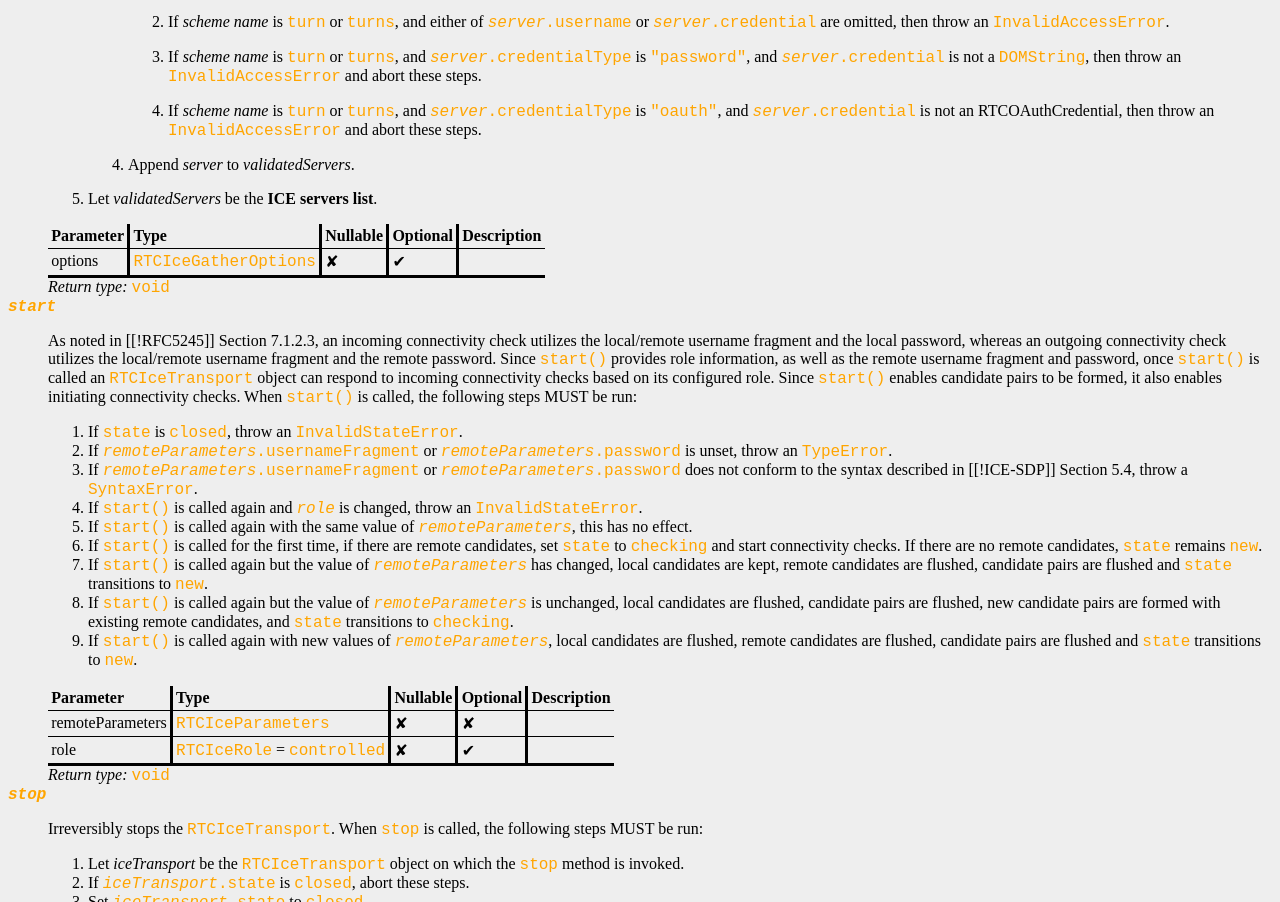
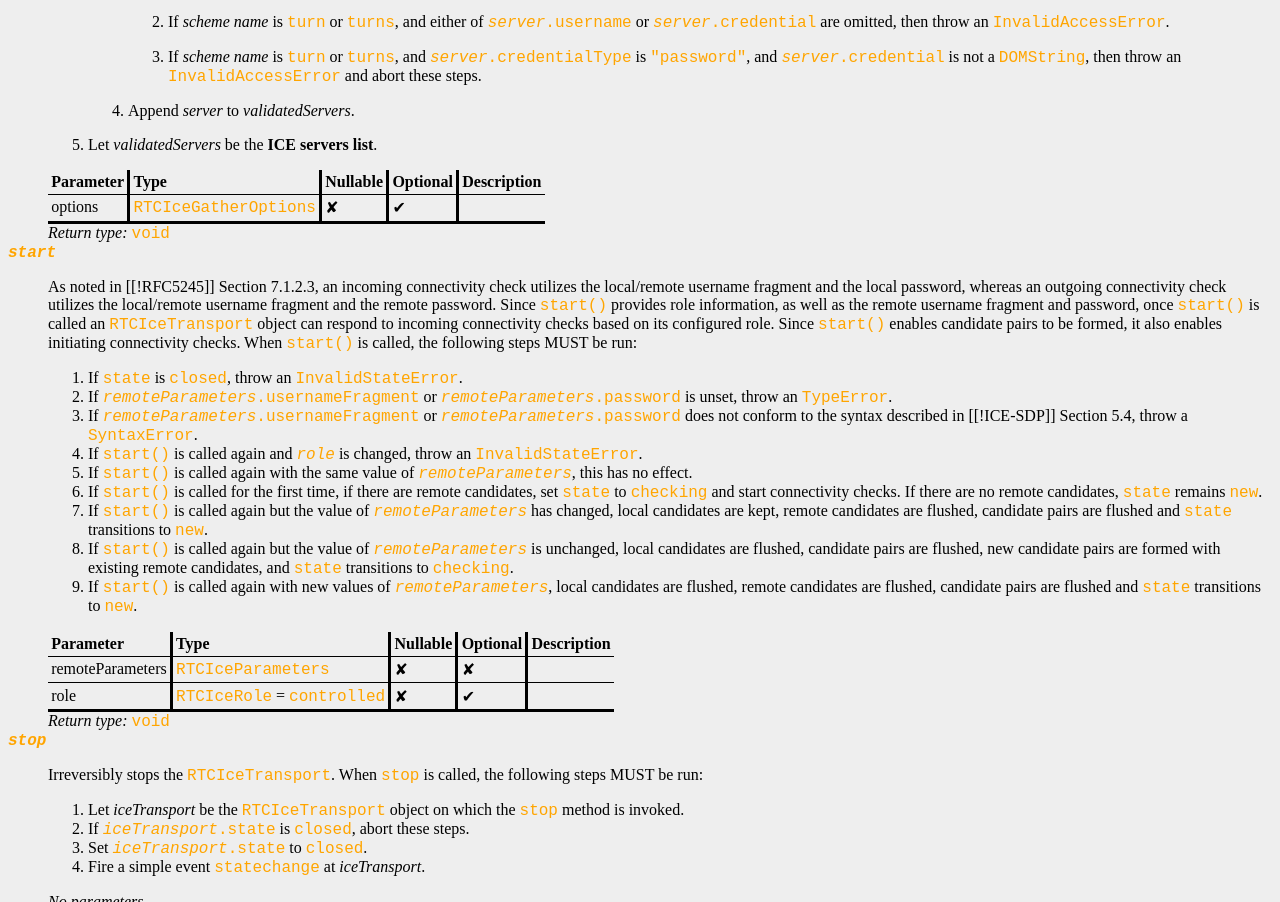
Before and after one commit to w3c/webrtc-ice, a plain HTML site: page index.html in a window 1280 px wide. Shown: the part 2767-3669 px from the top of the page. Drawn offline with Linux system fonts and the light colour scheme.

Commit message:
Remove references to Oauth Credentials

```diff
--- a/index.html
+++ b/index.html
@@ -293,15 +293,6 @@ partial interface RTCIceTransport {
                    <code>DOMString</code>, then <a>throw</a> an
                    <code>InvalidAccessError</code> and abort these
                    steps.</p>
-                 </li>
-                 <li>
-                   <p>If <var>scheme name</var> is <code>turn</code> or
-                   <code>turns</code>, and
-                   <code><var>server</var>.credentialType</code> is
-                   <code>"oauth"</code>, and
-                   <code><var>server</var>.credential</code> is not an
-                   <a>RTCOAuthCredential</a>, then <a>throw</a> an
-                   <code>InvalidAccessError</code> and abort these steps.</p>
                  </li>
                </ol>
              </li>
```
